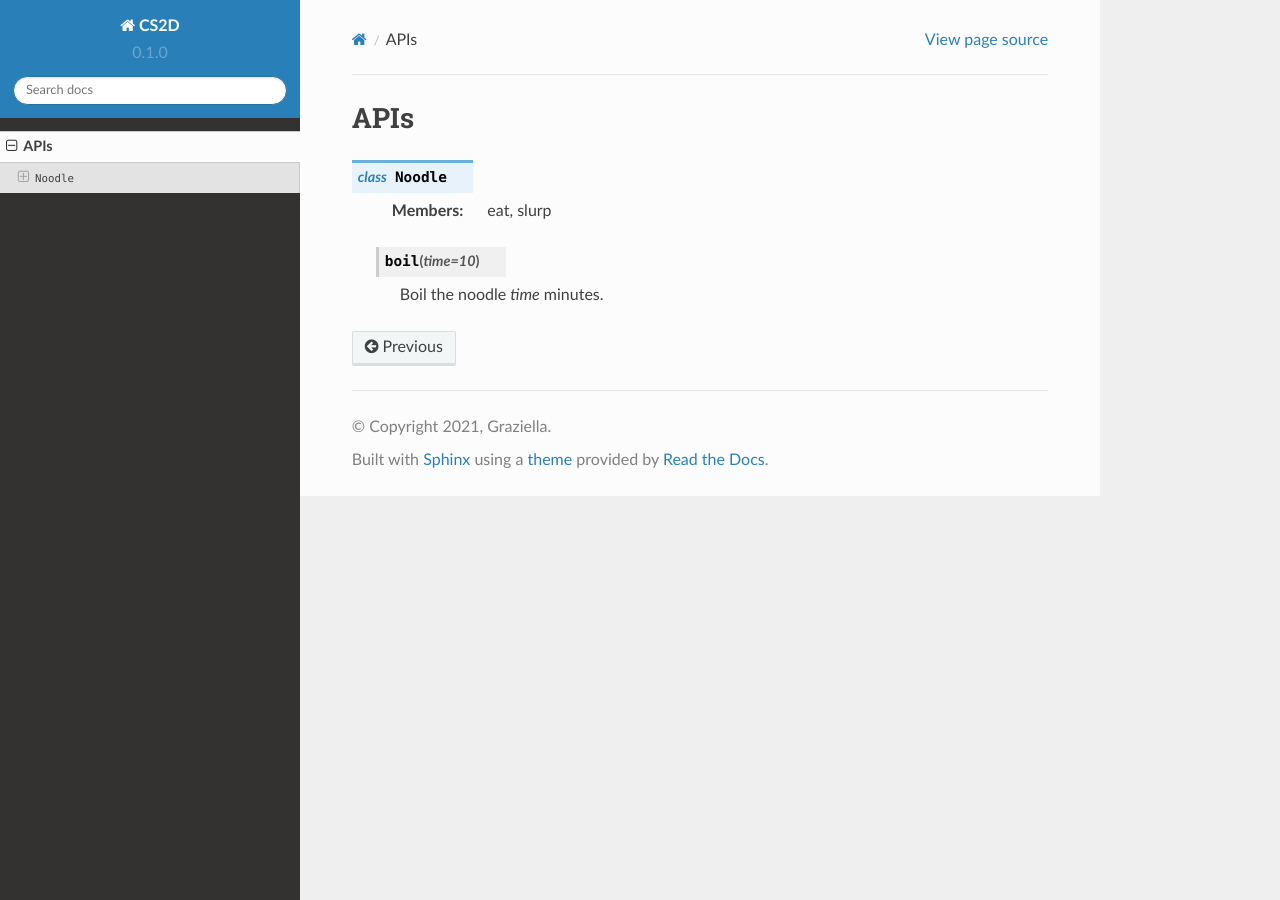
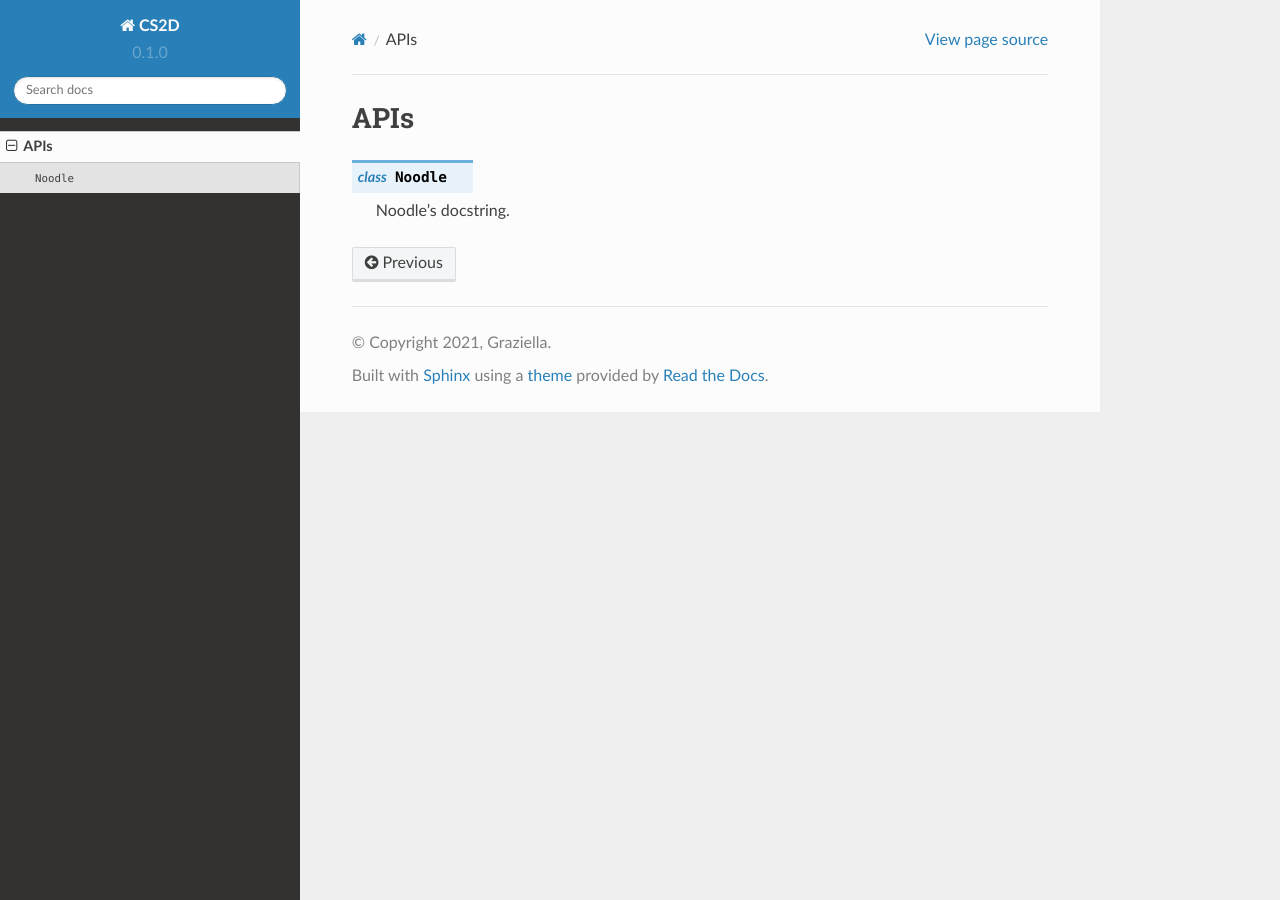
Before and after one commit to jeremyxianx/bd_cs2d, a Sphinx documentation site: the page built from docs/source/api.rst, in a window 1280 px wide. Built offline with Sphinx 7.4.7 and the Read the Docs theme 2.0.0, drawn with Linux system fonts in a browser that asks for light colours.

Commit message:
Update api.rst

```diff
--- a/docs/source/api.rst
+++ b/docs/source/api.rst
@@ -3,8 +3,4 @@ APIs
 
 .. class:: Noodle
 
-   :members: eat, slurp
-
-   .. method:: boil(time=10)
-
-      Boil the noodle *time* minutes.
+   Noodle's docstring.
```
